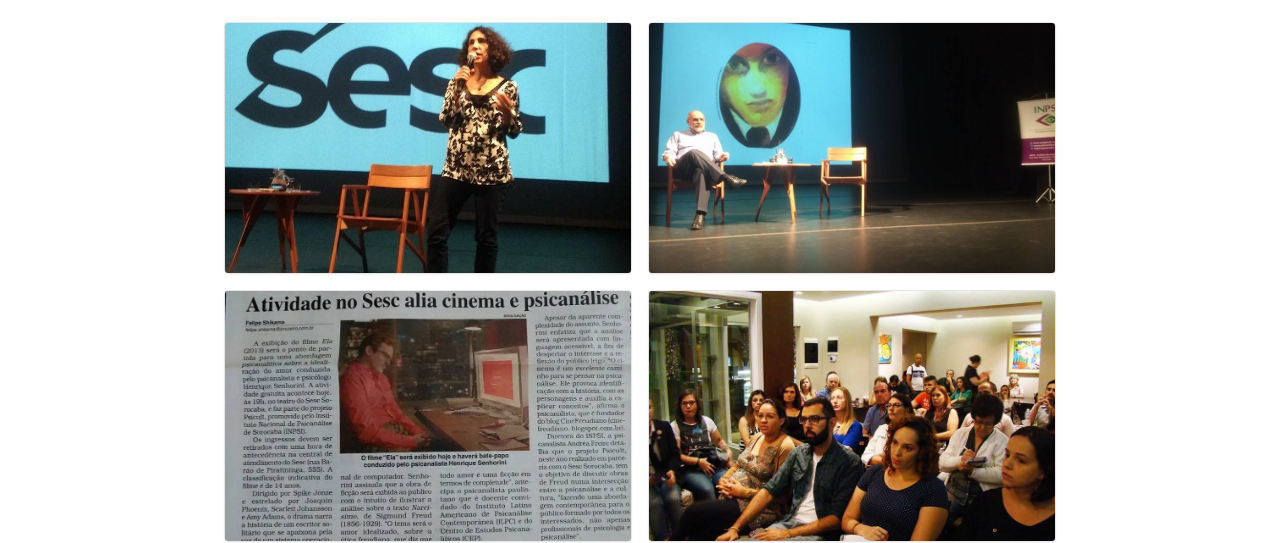
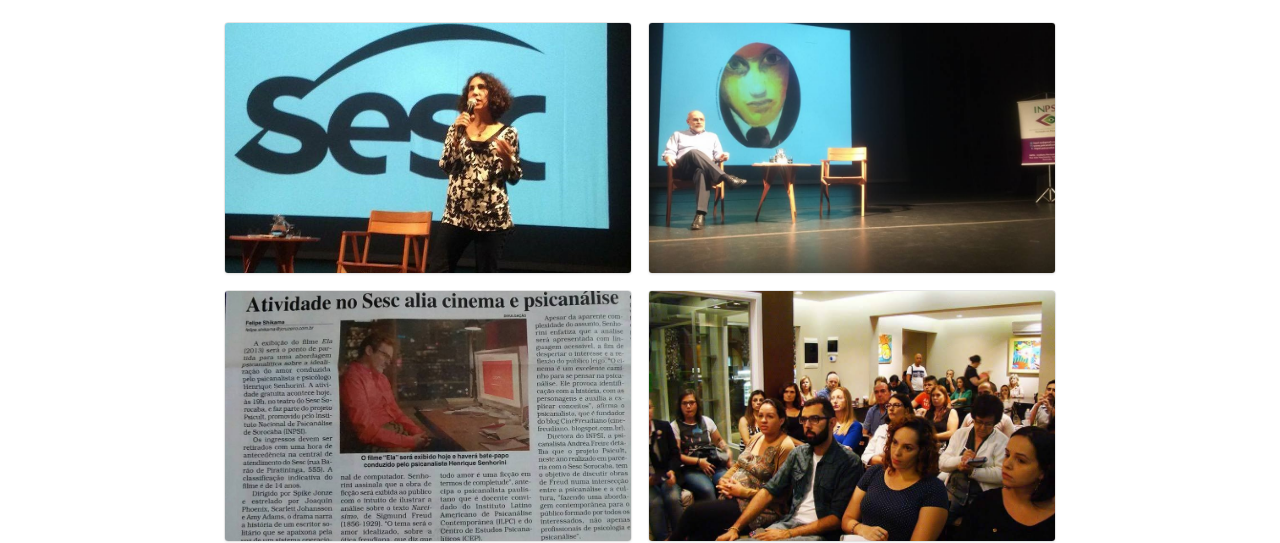
Before and after one commit to pietrosantos15/site-inpsi, a plain HTML site: page saibamaiscult.html in a window 1280 px wide. Shown: the part 293-836 px from the top of the page. Drawn offline with nearby package versions, Linux system fonts and the light colour scheme.

Commit message:
arrumando foto

```diff
--- a/saibamaiscult.html
+++ b/saibamaiscult.html
@@ -75,7 +75,7 @@
 
         <div class="mt-8 grid grid-cols-1 md:grid-cols-2 gap-4">
           <div class="overflow-hidden rounded border border-black/10 shadow-sm">
-            <img class="w-full h-[200px] md:h-[250px] object-cover" src="assets/sec1.jpeg" alt="Evento PsiCULT" />
+            <img class="w-full h-[200px] md:h-[250px] object-cover" src="assets/fotocult2.jpeg" alt="Evento PsiCULT" />
           </div>
 
           <div class="overflow-hidden rounded border border-black/10 shadow-sm">
```
Also changed, not shown: assets/fotocult2.jpeg (added).
